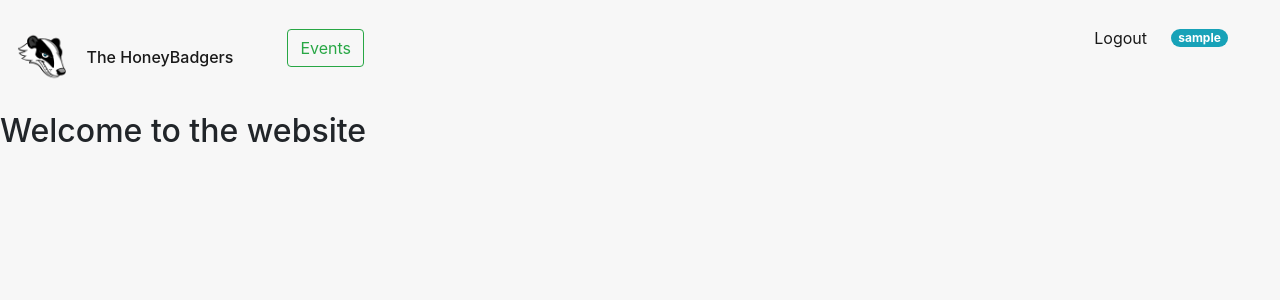
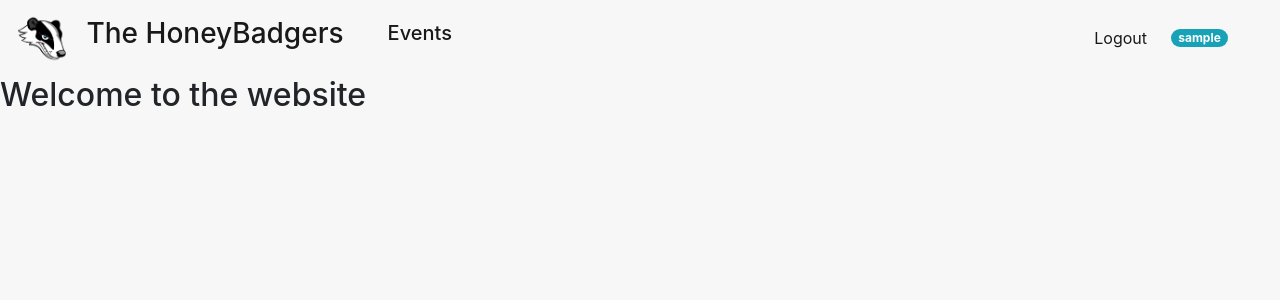
Before and after one commit to markusranda/ID202712-Badges, a Django app: page / in a window 1280 px wide. Shown: the top 300 px of the page. Run offline with Django 3.2, Linux system fonts and the light colour scheme; the visitor is signed in with stand-in values (Sample User, id 1); some libraries are stand-ins or nearby versions.

Commit message:
Navbar kinda more beautiful
<3

```diff
--- a/webserver/badge_project/badges/static/badges/style.css
+++ b/webserver/badge_project/badges/static/badges/style.css
@@ -6,13 +6,9 @@ li {
     background-color: #204c77!important;
 }
 
-.navbar-light .navbar-brand {
-    color: rgba(0, 0, 0, 0.9);
-    font-size: 25px;
-}
-
-.navbar-light .navbar-nav .nav-link {
-    color: rgb(0, 0, 0);
+.nav-barlink :hover{
+    background-color: #23bdd1;
+    opacity: 0.5;
 }
 
 .loginBtn {
--- a/webserver/badge_project/templates/nav/nav.html
+++ b/webserver/badge_project/templates/nav/nav.html
@@ -9,6 +9,10 @@
     <meta charset="UTF-8">
     <link rel="shortcut icon" href="">
 
+    <meta name="description" content="School Project for class ID202712 NTNU Aalesund Bachelor of Computer Engineering.
+                Badge collection similar to achievements in games.">
+    <meta name="author" content="Espen Vad, Pernille Skytterholm, Jahn-Willy Nøstdahl and Markus Randa.">
+
     <script src="https://ajax.googleapis.com/ajax/libs/jquery/3.2.1/jquery.min.js"></script>
     <script src="https://cdnjs.cloudflare.com/ajax/libs/popper.js/1.12.6/umd/popper.min.js"></script>
     <script src="https://maxcdn.bootstrapcdn.com/bootstrap/4.0.0/js/bootstrap.min.js"></script>
@@ -19,7 +23,7 @@
 
     <section>
         <a class="navbar-brand" href="/"><img src="{% static 'badges/badger.png' %}" style="max-width: 50px;"> </a>
-        <span class="navbar-brand"><h6>The HoneyBadgers</h6></span>
+        <span class="navbar-brand"><h3>The HoneyBadgers</h3></span>
     </section>
 
     <button class="navbar-toggler" type="button" data-toggle="collapse" data-target="#navbarToggler"
@@ -30,22 +34,19 @@
     {% if user.is_authenticated %}
     <div class="collapse navbar-collapse" id="navbarToggler">
         <div class="container-fluid" style="margin:5px;">
-            <form class="form-inline">
-                <ul class="navbar-nav mr-auto mt-2 mt-md-0" style="width: 100%">
-                    <a class="nav-link">
-                        <button class="btn btn-outline-success my-sm-2"
-                                style="margin:10px;" type="submit" href="/events">Events
-                        </button>
-                    </a>
+                <ul class="navbar-nav bd-navbar-nav  flex-row" style="width: 100%">
+                        <li class="nav-item active nav-barlink">
+                            <a class="nav-link" href="/events"><h5>Events</h5></a>
+                        </li>
                     </li>
-                    <li class="nav-item active" style="margin-left: auto;">
+                    <li class="nav-item active nav-barlink" style="margin-left: auto;">
                         <a class="nav-link" style="margin-top:5px;" href="{% url 'logout' %}">Logout</a>
                     </li>
-                    <li class="nav-link active">
-                        <a class="nav-link" href="{% url 'profile_page' user.username %}" style="float: left"><span class="badge badge-pill badge-info">{{user.username}}</span></a>
+                    <li class="nav-link active nav-barlink">
+                        <a class="nav-link" href="{% url 'profile_page' user.username %}"><span
+                                class="badge badge-pill badge-info">{{user.username}}</span></a>
                     </li>
                 </ul>
-            </form>
         </div>
     </div>
     {% else %}
```
